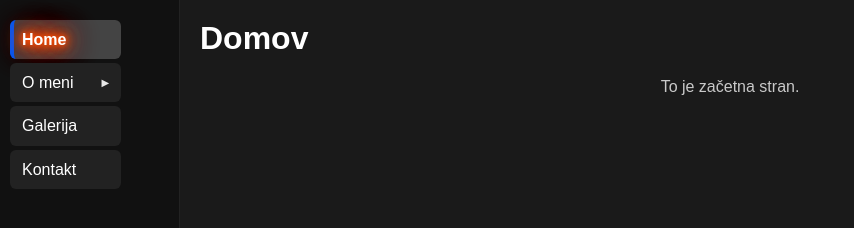
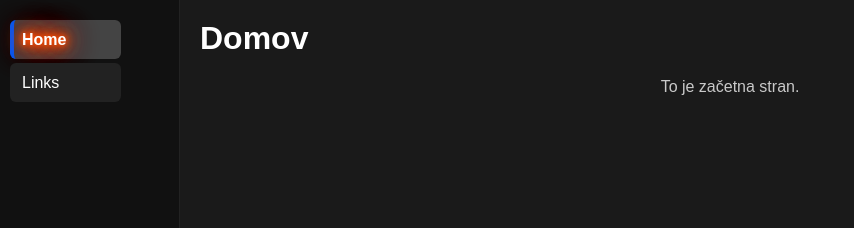
Before and after one commit to TadejDevu/last-z, a plain HTML site: page index.html in a window 1280 px wide. Shown: the top 228 px of the page, without its empty margins (0-854 px from the left). Drawn offline with Linux system fonts and the light colour scheme.

Commit message:
Update menu.html

```diff
--- a/menu.html
+++ b/menu.html
@@ -3,32 +3,7 @@
   <button type="button" class="menu-link" data-page="home">
     <span class="neon-text">Home</span>
   </button>
-
-  <div class="menu-item">
-    <button type="button" class="menu-link has-sub" aria-expanded="false">
-      <span class="neon-text">O meni</span>
-    </button>
-
-    <div class="submenu" role="group" aria-label="O meni">
-      <button type="button" class="menu-link" data-page="about_me">
-        <span class="neon-text">Kdo sem</span>
-      </button>
-
-      <button type="button" class="menu-link" data-page="about_work">
-        <span class="neon-text">Kaj delam</span>
-      </button>
-      <button type="button" class="menu-link" data-page="Poldka">
-        <span class="neon-text">Poldka</span>
-      </button>
-    </div>
-  </div>
-
   <button type="button" class="menu-link" data-page="gallery">
-    <span class="neon-text">Galerija</span>
+    <span class="neon-text">Links</span>
   </button>
-
-  <button type="button" class="menu-link" data-page="contact">
-    <span class="neon-text">Kontakt</span>
-  </button>
-
 </div>
```
